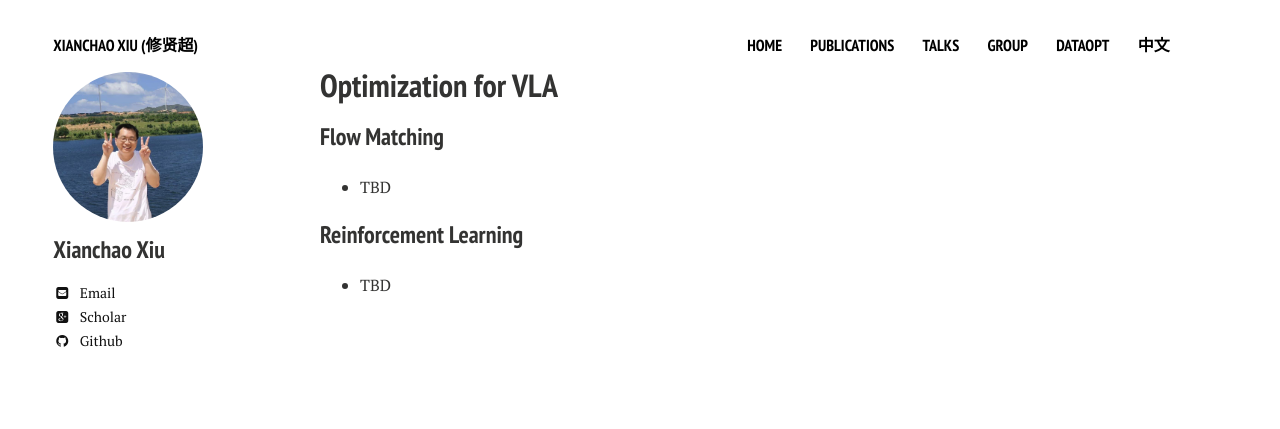
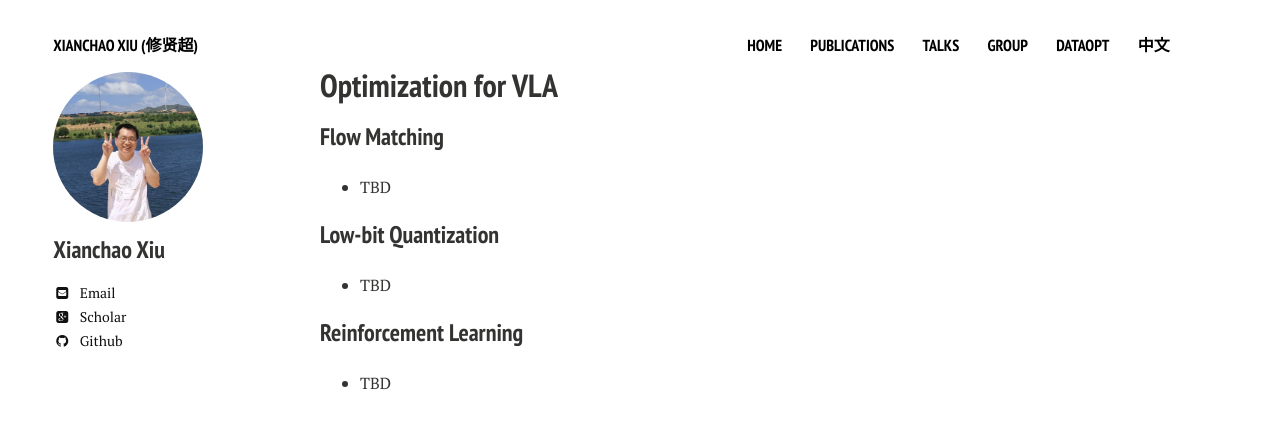
Before and after one commit to xianchaoxiu/xianchaoxiu.github.io, a Jekyll site: the page built from chinese/research/VLA/index.md, in a window 1280 px wide. Shown: the top 429 px of the page. Built offline with Jekyll 4.4.1, drawn with Linux system fonts in a browser that asks for light colours; nearby versions of some CDN libraries.

Commit message:
Update index.md

```diff
--- a/chinese/research/VLA/index.md
+++ b/chinese/research/VLA/index.md
@@ -5,9 +5,13 @@ comments: false
 share: false
 ---
 
-
 ### Flow Matching
 * TBD
 
+
+### Low-bit Quantization
+* TBD
+
+
 ### Reinforcement Learning
 * TBD
```
